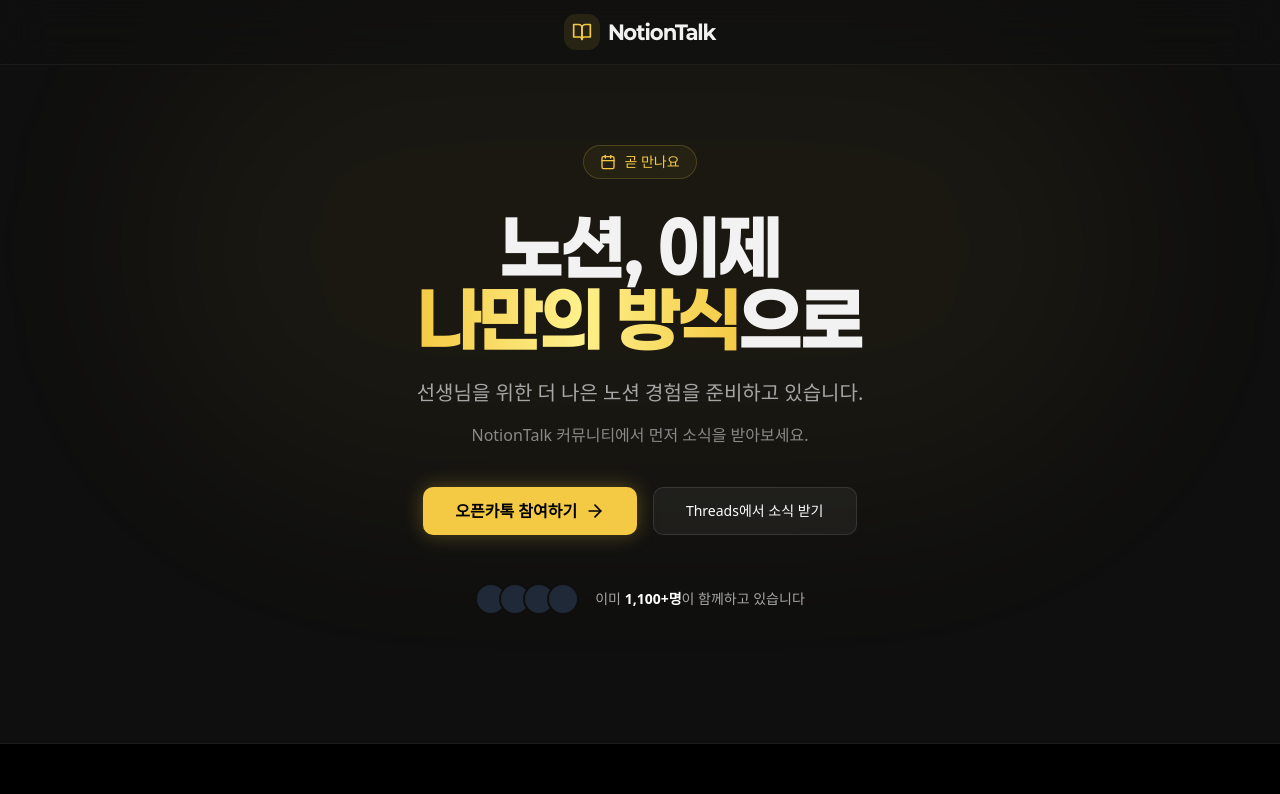
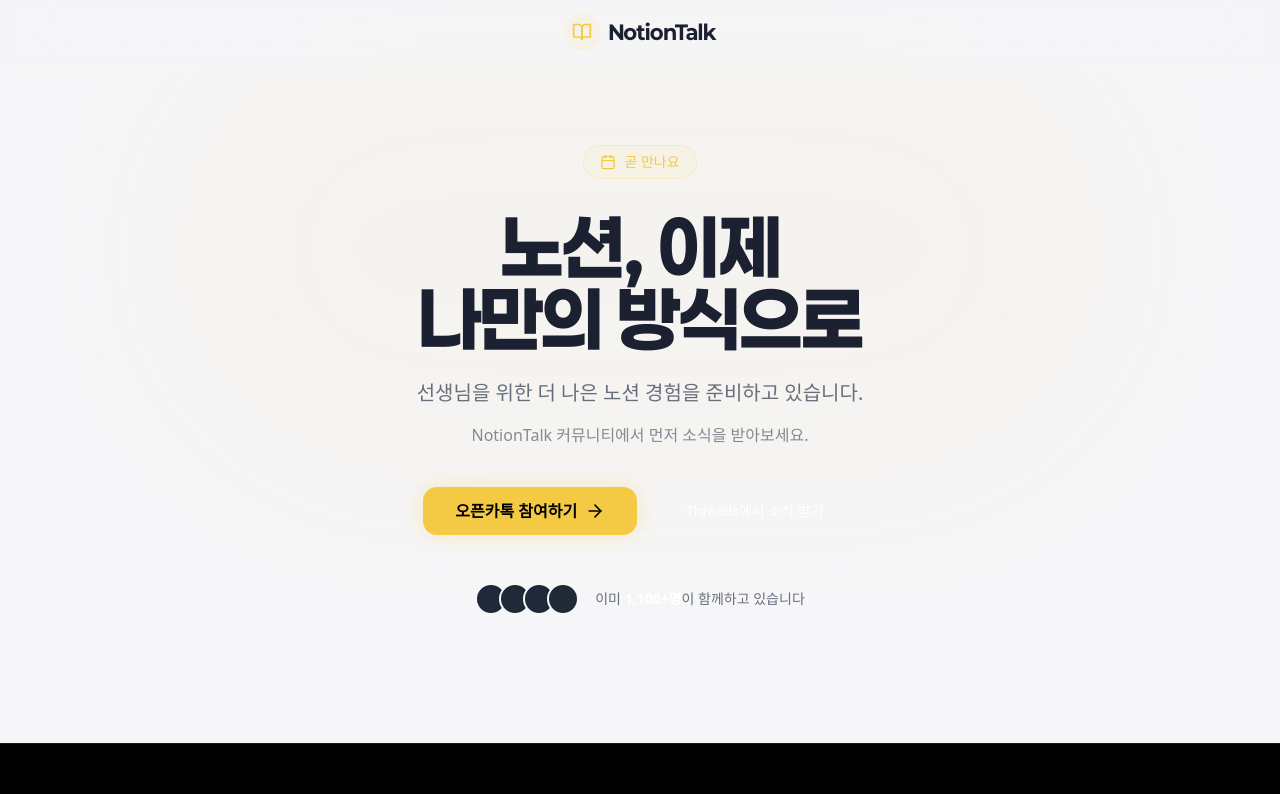
Before and after one commit to slowly007-beep/notontalkwebsitebuilding, a Next.js app: page / in a window 1280 px wide. Shown: the top 794 px of the page. Built offline with nearby package versions, Linux system fonts and the light colour scheme.

Commit message:
라이트 테마로 변경

```diff
--- a/app/globals.css
+++ b/app/globals.css
@@ -2,40 +2,42 @@
 @tailwind components;
 @tailwind utilities;
 
-/* 본문 폰트 (Pretendard) 불러오기 */
+/* Pretendard (본문용) */
 @import url("https://cdn.jsdelivr.net/gh/orioncactus/pretendard@v1.3.9/dist/web/variable/pretendardvariable.min.css");
 
 @layer base {
   :root {
-    --background: 0 0% 6%;    /* #0f0f0f */
-    --foreground: 0 0% 95%;   /* #f2f2f2 */
+    /* Aave Style Light Theme Palette */
+    --background: 240 20% 97%;    /* #F6F6F8 (아주 연한 쿨톤 회색) */
+    --foreground: 224 28% 15%;    /* #1B2030 (완전 검정이 아닌 딥 네이비) */
 
-    --card: 0 0% 9%;          /* #171717 */
-    --card-foreground: 0 0% 95%;
+    --card: 0 0% 100%;            /* #FFFFFF */
+    --card-foreground: 224 28% 15%;
 
-    --popover: 0 0% 9%;
-    --popover-foreground: 0 0% 95%;
+    --popover: 0 0% 100%;
+    --popover-foreground: 224 28% 15%;
 
-    --primary: 46 87% 61%;    /* #f4ca44 (Brand Yellow) */
-    --primary-foreground: 0 0% 10%;
+    /* Brand Color: 기존 노란색을 유지하되, 밝은 테마에 맞게 조정 */
+    --primary: 46 90% 55%;        /* 조금 더 진한 옐로우 (가독성 확보) */
+    --primary-foreground: 224 28% 15%;
 
-    --secondary: 0 0% 15%;
-    --secondary-foreground: 0 0% 98%;
+    --secondary: 240 5% 90%;      /* 연한 회색 버튼 배경 */
+    --secondary-foreground: 224 28% 15%;
 
-    --muted: 0 0% 15%;
-    --muted-foreground: 0 0% 65%;
+    --muted: 240 5% 90%;
+    --muted-foreground: 220 10% 45%;
 
-    --accent: 0 0% 15%;
-    --accent-foreground: 0 0% 98%;
+    --accent: 250 80% 95%;        /* 연보라빛 포인트 */
+    --accent-foreground: 224 28% 15%;
 
-    --destructive: 0 62.8% 30.6%;
+    --destructive: 0 84% 60%;
     --destructive-foreground: 0 0% 98%;
 
-    --border: 0 0% 15%;
-    --input: 0 0% 15%;
-    --ring: 46 87% 61%;
+    --border: 220 13% 91%;        /* 아주 연한 회색 테두리 */
+    --input: 220 13% 91%;
+    --ring: 224 28% 15%;          /* 포커스 링은 진한 색으로 */
 
-    --radius: 0.75rem;
+    --radius: 1rem;               /* 16px (Aave처럼 조금 더 둥글게) */
   }
 }
 
@@ -44,7 +46,7 @@
     @apply border-border;
   }
   body {
-    @apply bg-background text-foreground font-sans antialiased selection:bg-brand/30 selection:text-brand;
+    @apply bg-background text-foreground font-sans antialiased;
   }
   h1, h2, h3, h4, h5, h6 {
     @apply font-display tracking-tight;
@@ -52,13 +54,18 @@
 }
 
 @layer utilities {
-  /* 유리 질감 효과 (Glassmorphism) */
+  /* Aave Style Glassmorphism (Light Ver.) */
   .glass {
-    @apply bg-black/40 backdrop-blur-lg border border-white/10;
+    @apply bg-white/60 backdrop-blur-xl border border-white/40 shadow-[0_8px_32px_rgba(0,0,0,0.04)];
   }
 
-  /* 브랜드 컬러 그라데이션 텍스트 */
-  .text-gradient-brand {
-    @apply bg-gradient-to-r from-brand via-yellow-200 to-brand bg-clip-text text-transparent;
+  /* Glass Card Hover Effect */
+  .glass-card {
+    @apply glass transition-all duration-300 hover:-translate-y-1 hover:shadow-[0_20px_40px_rgba(0,0,0,0.08)] hover:border-brand/30;
+  }
+
+  /* Text Gradient (Brand Yellow + Pink/Blue mix for Aave feel) */
+  .text-gradient-mesh {
+    @apply bg-gradient-to-r from-[#1B2030] via-brand-hover to-[#F4CA44] bg-clip-text text-transparent;
   }
 }
```
